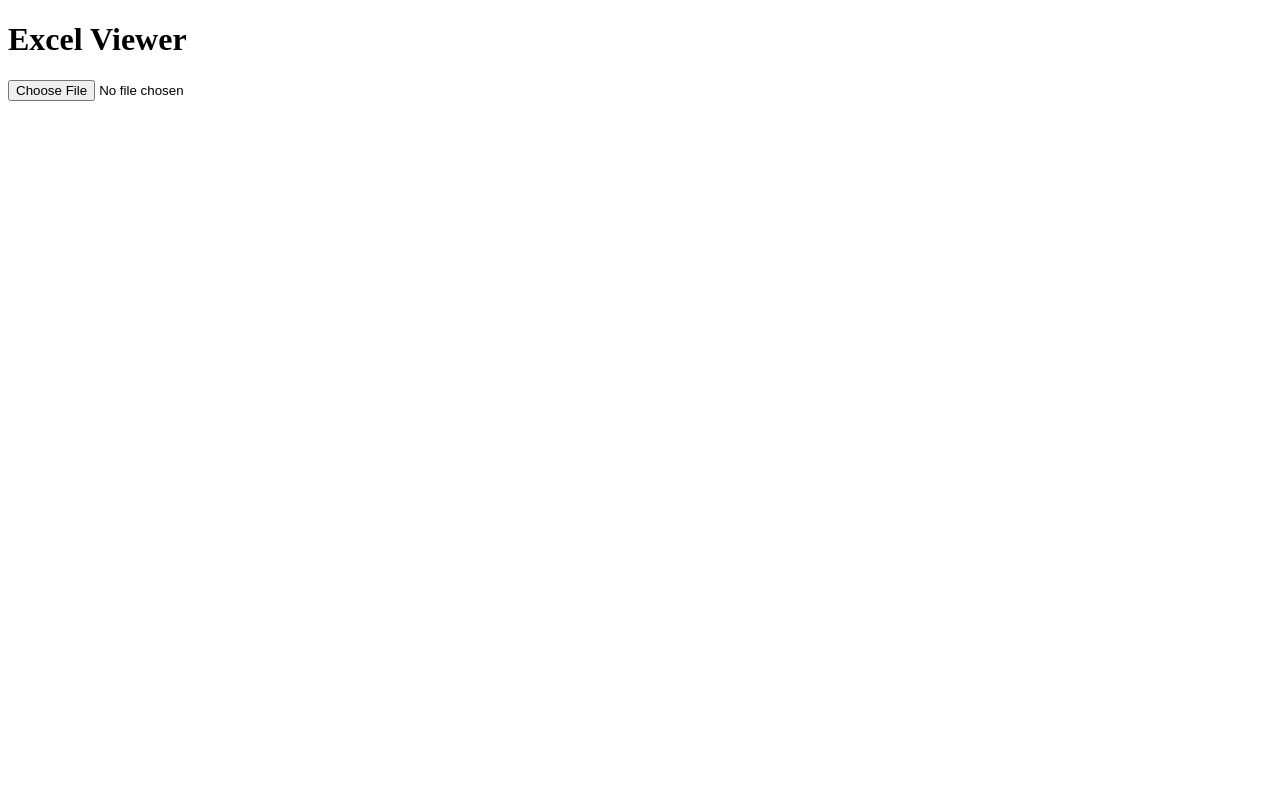
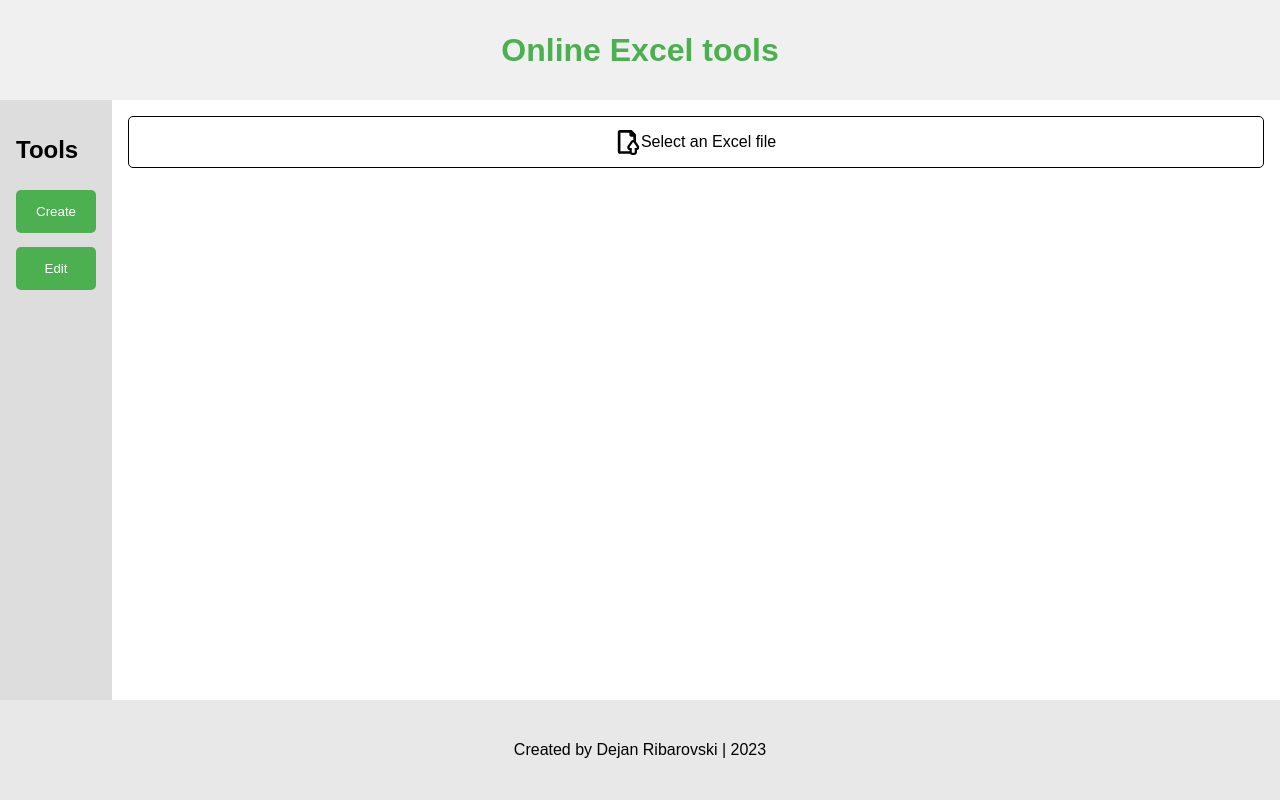
Before and after one commit to ribardej/kaj-semestral, a plain HTML site: page index.html in a window 1280 px wide. Drawn offline with Linux system fonts and the light colour scheme.

Commit message:
Basic file viewing implemented

```diff
--- a/index.html
+++ b/index.html
@@ -4,78 +4,36 @@
     <meta charset="UTF-8">
     <meta http-equiv="X-UA-Compatible" content="IE=edge">
     <meta name="viewport" content="width=device-width, initial-scale=1.0">
-    <script src="https://unpkg.com/xlsjs"></script>
+    <script lang="javascript" src="https://cdn.sheetjs.com/xlsx-0.19.3/package/dist/xlsx.full.min.js"></script>
     <title>Excel Viewer</title>
-    <style>
-      table {
-        border-collapse: collapse;
-        width: 100%;
-      }
-
-      th, td {
-        border: 1px solid black;
-        padding: 8px;
-        text-align: left;
-      }
-    </style>
+    <link rel="stylesheet" href="style.css">
 </head>
 <body>
-    <h1>Excel Viewer</h1>
-    <input type="file" id="excelFile" accept=".xls" />
-    <div id="tableContainer"></div>
-
-    <script>
-      document.getElementById('excelFile').addEventListener('change', handleFile, false);
-
-      function handleFile(event) {
-        const file = event.target.files[0];
-        const reader = new FileReader();
-
-        reader.onload = function(e) {
-          const data = new Uint8Array(e.target.result);
-          const workbook = XLS.read(data, { type: 'array' });
-          const worksheet = workbook.Sheets[workbook.SheetNames[0]];
-          const jsonData = XLS.utils.sheet_to_json(worksheet, { header: 1 });
-
-          renderTable(jsonData);
-        };
-
-        reader.readAsArrayBuffer(file);
-      }
-
-      function renderTable(data) {
-        const tableContainer = document.getElementById('tableContainer');
-        tableContainer.innerHTML = '';
-
-        const table = document.createElement('table');
-        const tableHead = document.createElement('thead');
-        const tableBody = document.createElement('tbody');
-
-        const headerRow = document.createElement('tr');
-        data[0].forEach(function(cellData) {
-          const headerCell = document.createElement('th');
-          headerCell.textContent = cellData;
-          headerRow.appendChild(headerCell);
-        });
-
-        tableHead.appendChild(headerRow);
-
-        for (let i = 1; i < data.length; i++) {
-          const row = document.createElement('tr');
-
-          data[i].forEach(function(cellData) {
-            const cell = document.createElement('td');
-            cell.textContent = cellData;
-            row.appendChild(cell);
-          });
-
-          tableBody.appendChild(row);
-        }
-
-        table.appendChild(tableHead);
-        table.appendChild(tableBody);
-        tableContainer.appendChild(table);
-      }
-    </script>
+    <div class="page">
+        <header>
+            <h1>Online Excel tools</h1>
+        </header>
+        <section>
+            <nav>
+                <h2>Tools</h2>
+                <button id="button_create">Create</button>
+                <button id="button_edit">Edit</button>
+            </nav>
+            <main>
+                <div id="upload">
+                    <label for="excelFile">
+                        <p>Select an Excel file</p>
+                        <img src="upload.svg" alt="Upload svg" id="upload_svg" height="25px">
+                    </label>
+                    <input type="file" id="excelFile" accept=".xls, .xlsx"/>
+                </div>
+                <div id="tableContainer"></div>
+            </main>
+        </section>
+        <footer>
+            Created by Dejan Ribarovski | 2023
+        </footer>
+    </div>
+    <script lang="javascript" src="index.js"></script>
 </body>
 </html>
--- /dev/null
+++ b/index.js
@@ -0,0 +1,51 @@
+document.getElementById('excelFile').addEventListener('change', handleFile, false);
+
+function handleFile(event) {
+const file = event.target.files[0];
+const reader = new FileReader();
+
+reader.onload = function(e) {
+    const data = new Uint8Array(e.target.result);
+    const workbook = XLSX.read(data, { type: 'array' });
+    const worksheet = workbook.Sheets[workbook.SheetNames[0]];
+    const jsonData = XLSX.utils.sheet_to_json(worksheet, { header: 1 });
+
+    renderTable(jsonData);
+};
+
+reader.readAsArrayBuffer(file);
+}
+
+function renderTable(data) {
+const tableContainer = document.getElementById('tableContainer');
+tableContainer.innerHTML = '';
+
+const table = document.createElement('table');
+const tableHead = document.createElement('thead');
+const tableBody = document.createElement('tbody');
+
+const headerRow = document.createElement('tr');
+data[0].forEach(function(cellData) {
+    const headerCell = document.createElement('th');
+    headerCell.textContent = cellData;
+    headerRow.appendChild(headerCell);
+});
+
+tableHead.appendChild(headerRow);
+
+for (let i = 1; i < data.length; i++) {
+    const row = document.createElement('tr');
+
+    data[i].forEach(function(cellData) {
+    const cell = document.createElement('td');
+    cell.textContent = cellData;
+    row.appendChild(cell);
+    });
+
+    tableBody.appendChild(row);
+}
+
+table.appendChild(tableHead);
+table.appendChild(tableBody);
+tableContainer.appendChild(table);
+}
--- /dev/null
+++ b/style.css
@@ -0,0 +1,114 @@
+body {
+    font-family: Arial, Helvetica, sans-serif;
+}
+h1 {
+    text-align: center;
+    color: #4CAF50;
+}
+table {
+    border-collapse: collapse;
+    width: 100%;
+    background-color: whitesmoke;
+}
+th, td {
+    border: 1px solid black;
+    padding: 8px;
+    text-align: left;
+}
+button {
+    background-color: #4CAF50;
+    color: white;
+    padding: 14px 20px;
+    margin: 0.5em 0;
+    border: none;
+    cursor: pointer;
+    width: 100%;
+    border-radius: 5px;
+}
+button:hover {
+    opacity: 0.8;
+}
+body {
+    margin: 0;
+}
+.page {
+    display: flex;
+    flex-direction: column;
+    min-height: 100vh;
+    background-color: black;
+}
+.page header {
+    display: flex;
+    background: rgb(240, 240, 240);
+    height: 100px;
+    width: 100%;
+    align-items: center;
+    justify-content: center;
+}
+.page section {
+    display: flex;
+    width: 100%;
+    min-height: 500px;
+    flex-grow: 1;
+}
+.page section nav {
+    display: flex;
+    background: rgb(221, 221, 221);
+    padding: 1em;
+    flex-direction: column;
+    width: fit-content;
+    flex-shrink: 0;
+}
+.page section nav button {
+    margin: 0.5em 0em;
+}
+.page section main {
+    padding: 1em;
+    background: white;
+    flex-grow: 1;
+}
+#upload{
+    margin-bottom: 1em;
+}
+#upload label{
+    display: flex;
+    flex-direction: row-reverse;
+    align-items: center;
+    justify-content: center;
+    height: 100%;
+    border: 1px solid black;
+    border-radius: 5px;
+    padding: 0.5em;
+}
+#upload label:hover{
+    cursor: pointer;
+    background-color: rgb(240, 240, 240);
+}
+#upload p {
+    margin: 0.5em 0;
+}
+#upload input {
+    display: none;
+}
+.page footer {
+    display: flex;
+    background: rgb(232, 232, 232);
+    min-height: 100px;
+    justify-content: center;
+    align-items: center;
+}
+
+@media (max-width: 700px) {
+    .page section{
+        flex-direction: column-reverse;
+    }
+    .page section nav{
+        order: 1;
+        width: 100%;
+        ;
+        box-sizing: border-box;
+    }
+    .page section main{
+        order: -1;
+    }
+}
```
Also changed, not shown: upload.svg (added).
